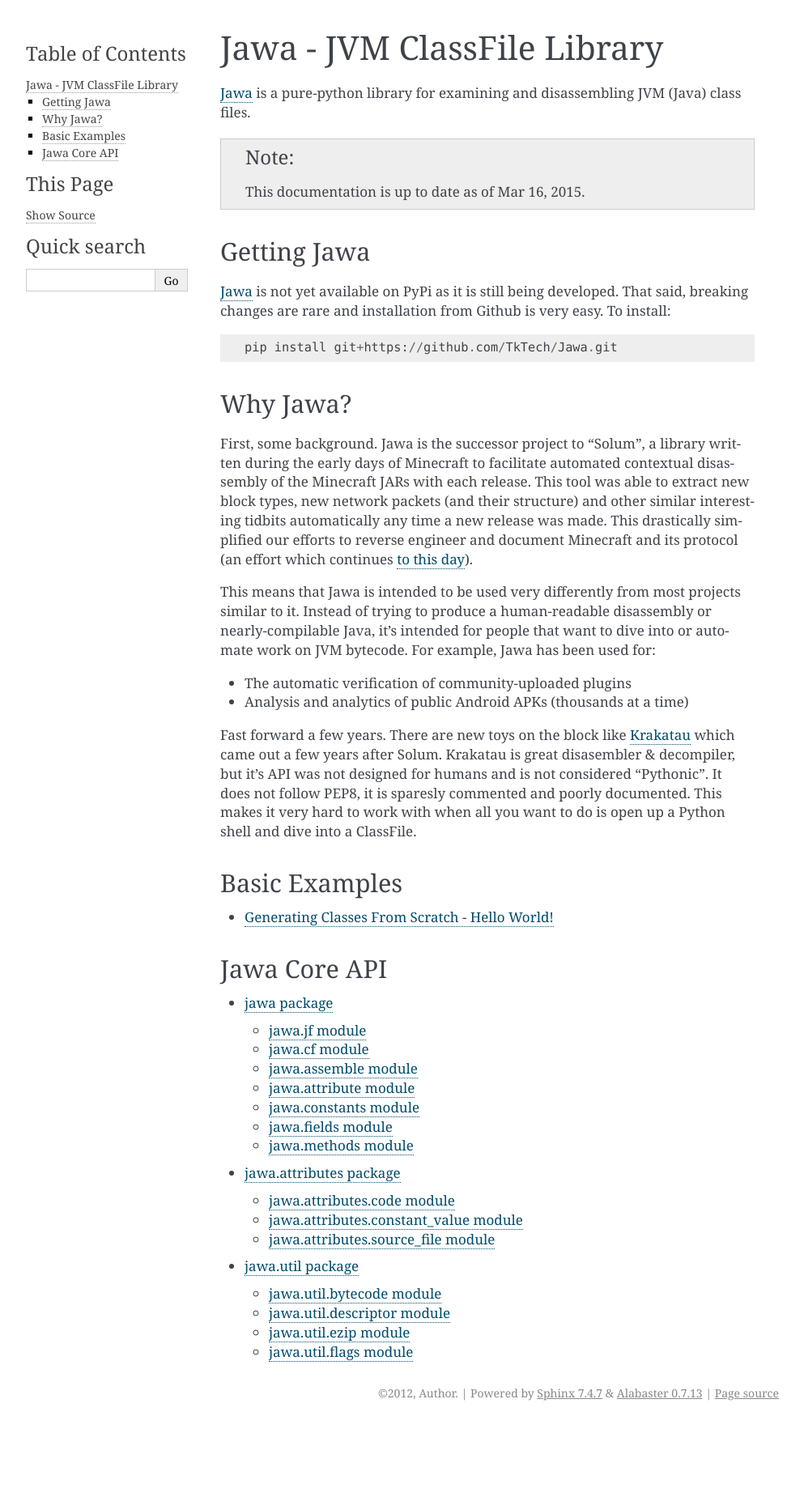
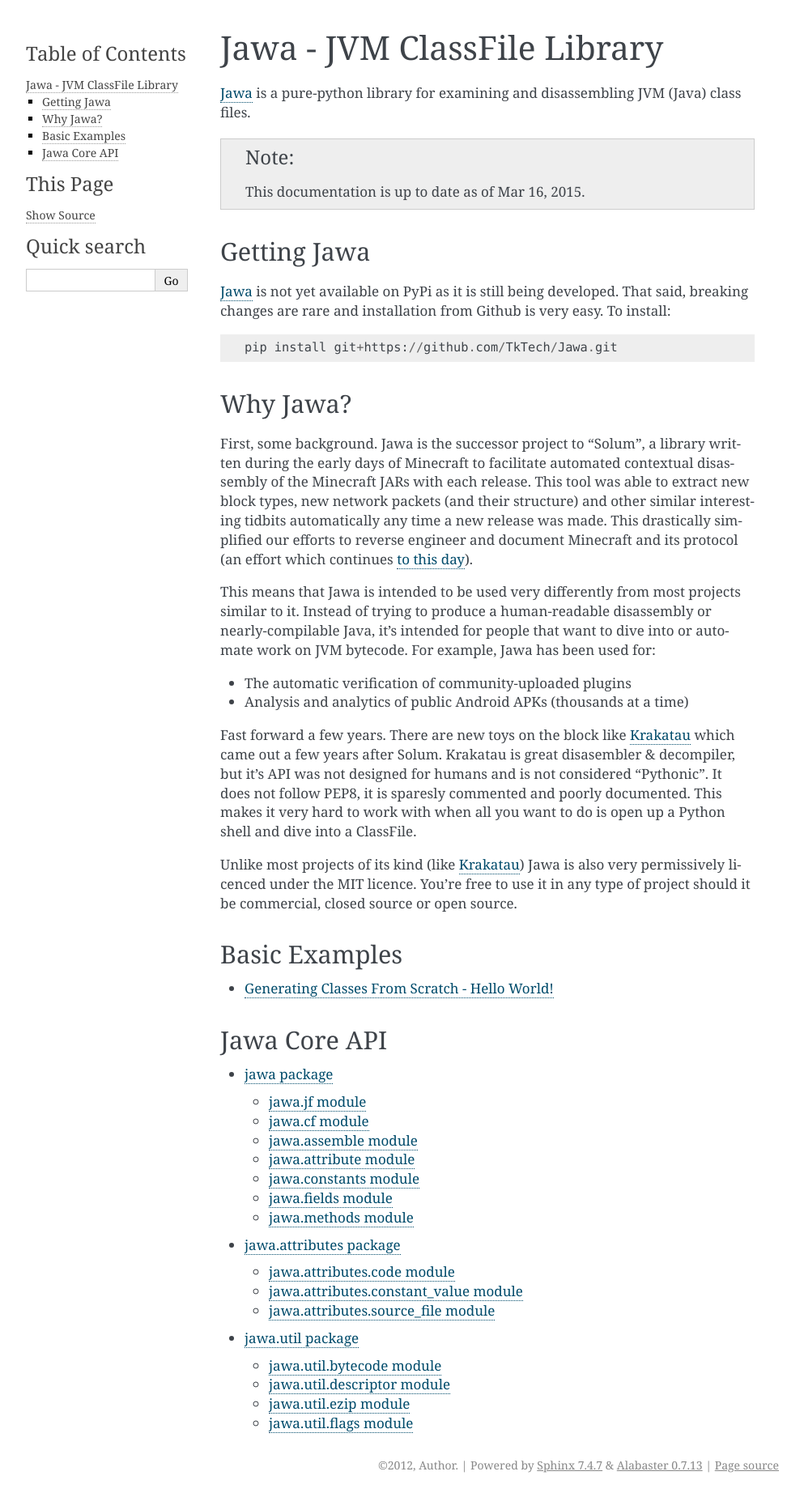
Before and after one commit to TkTech/lawu, a Sphinx documentation site: the page built from docs/index.rst, in a window 1280 px wide. Shown: the whole page at 81% size, without its empty margins (148-1141 px from the left). Built offline with Sphinx 7.4.7, drawn with Linux system fonts in a browser that asks for light colours; before the commit the page ends 1760 px from its top, so only the background shows below that.

Commit message:
Add mention of the licence under 'Why Jawa'

```diff
--- a/docs/index.rst
+++ b/docs/index.rst
@@ -42,6 +42,10 @@
 documented. This makes it very hard to work with when all you want to do is
 open up a Python shell and dive into a ClassFile.
 
+Unlike most projects of its kind (like `Krakatau`_) Jawa is also very
+permissively licenced under the MIT licence. You're free to use it in any
+type of project should it be commercial, closed source or open source.
+
 
 Basic Examples
 --------------
```
